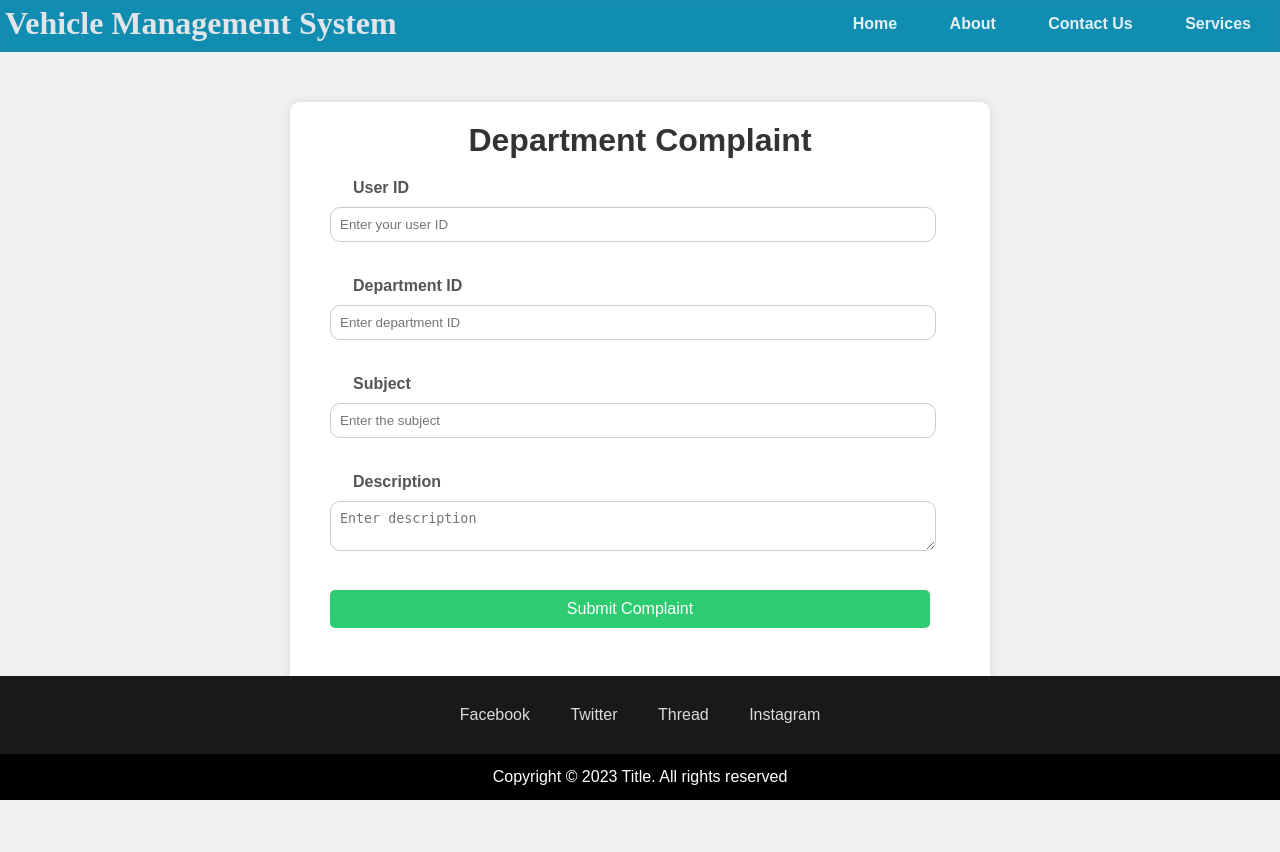
After one commit to Sudeep-naik/HiveHeaven, a Flask app: page /department_complaint in a window 1280 px wide. The commit adds this page. Run offline with Flask 3, Linux system fonts and the light colour scheme; parts of the project's set-up code (start-up, migrations or seed data) failed here and were passed over.

Commit message:
home page done ,, need to link complaints page

```diff
--- a/app.py
+++ b/app.py
@@ -6,11 +6,12 @@ app = Flask(__name__)
 
 # MySQL Configuration choose your port no and password this is a dummy thing i have set up
 app.config['SQLALCHEMY_DATABASE_URI'] = 'mysql://root:@localhost/HiveHaven'
-app.config['SQLALCHEMY_TRACK_MODIFICATIONS'] = False
+app.config['SQLALCHEMY_TRACK_MODIFICATIONS'] = True
 
 db = SQLAlchemy(app)
 app.secret_key="secret"
 
+app.config['SQLALCHEMY_ECHO'] = True
 
 
 class Apartment(db.Model):
@@ -72,6 +73,7 @@ class NeighborComplaint(db.Model):
 def index_page():
     return render_template('index.html')
 
+
 @app.route('/register',methods=['GET','POST'])
 def register():
     if request.method=='POST':
@@ -86,11 +88,13 @@ def register():
         if user_exist and user_exist.apartment_id==apartment_id:
             error="User already exist please login"
             return render_template('./register.html',error=error)
+        else:
+            user=Users(user_name=user_name,phone_no=phone_no,apartment_id=apartment_id,house_no=house_no,email=email,user_password=user_password)
+            db.session.add(user)
+            db.session.commit()
+            sucess="Registered Sucessfull Please Login"
+            return render_template('./register.html',sucess=sucess)
 
-        user=Users(user_name=user_name,phone_no=phone_no,apartment_id=apartment_id,house_no=house_no,email=email,user_password=user_password)
-        db.session.add(user)
-        db.session.commit()
-        return redirect(url_for("login"))
     all_apartments=Apartment.query.all()
     return render_template('./register.html',all_apartments=all_apartments)
 
@@ -115,18 +119,30 @@ def login():
     return render_template('/login.html')
 
 
-
-
 @app.route('/home',methods=['GET','POST'])
 def home():
     if session['user_id']:
         user_id=session['user_id']
         user=Users.query.filter_by(user_id=user_id).first()
-        personal_complaints=NeighborComplaint.query.filter_by(user_id=user_id).all()
-        department_complaints=DepartmentComplaint.query.filter_by(user_id=user_id).all()
-        complaints_on_me=NeighborComplaint.query.filter_by(neighbor_user_id=user_id)
+        personal_complaints = NeighborComplaint.query.filter_by(user_id=user_id).all()
+        department_complaints = DepartmentComplaint.query.filter_by(user_id=11).all()
+        complaints_on_me = NeighborComplaint.query.filter_by(neighbor_user_id=11).all()
+        print(user)
+        print("Personal Complaints:", personal_complaints)
+        print("Department Complaints:", department_complaints)
+        print("Complaints On Me:", complaints_on_me)
         return render_template('/home.html',user=user,personal_complaints=personal_complaints,department_complaints=department_complaints,complaints_on_me=complaints_on_me)
     return render_template('/home.html')
+
+@app.route('/personal_complaint', methods=['GET','POST'])
+def personal_complaint():
+    return render_template("/personal_complaint.html")
+
+@app.route('/department_complaint', methods=['GET','POST'])
+def department_complaint():
+    return render_template("/department_complaint.html")
+
+
 
 
 if __name__ == '__main__':
--- /dev/null
+++ b/templates/department_complaint.html
@@ -0,0 +1,262 @@
+<!DOCTYPE html>
+<html lang="en">
+<head>
+    <meta charset="UTF-8">
+    <meta name="viewport" content="width=device-width, initial-scale=1.0">
+    <title>Department Complaint</title>
+    <style>
+        /* Global Styles */
+        * {
+            margin: 0;
+            padding: 0;
+            box-sizing: border-box;
+        }
+
+        body {
+            font-family: Arial, sans-serif;
+            background-color: #f0f0f0;
+            position: relative;
+        }
+
+        /* Header Styles */
+        .header {
+            padding: 5px;
+            background-color: rgb(22 141 176);
+            position: sticky;
+            top: 0;
+            z-index: 999;
+        }
+
+        .title {
+            width: auto;
+            font-weight: bold;
+            font-family: 'Times New Roman', Times, serif;
+            display: inline-flex;
+            margin-right: auto;
+        }
+
+        nav ul li {
+            display: inline-flex;
+            flex-direction: row;
+            padding: 4px 40px;
+            padding-left: 24px;
+            padding-right: 24px;
+            justify-content: flex-end;
+            font-weight: bold;
+            color: rgba(255, 255, 255, 0.89);
+            margin-top: 6px;
+        }
+
+        .container {
+            display: flex;
+            flex-direction: row;
+            margin: auto;
+            height: 42px;
+            max-width: 1400px;
+            justify-content: flex-end;
+            color: aliceblue;
+            background-color: rgb(17 141 177 / 86%);
+        }
+
+        #register {
+            border: 2px solid white;
+            padding: 5px 20px;
+            border-radius: 20px;
+        }
+
+        nav a {
+            color: rgba(255, 255, 255, 0.878);
+            text-decoration: none;
+        }
+
+        nav a:hover {
+            color: rgb(255, 255, 255)
+        }
+
+        #register:hover {
+            background-color: white;
+            color: rgba(20, 182, 79, 0.863);
+        }
+
+        /* Main Content Styles */
+        .main-container {
+            max-width: 700px;
+            margin: 50px auto;
+            padding: 20px;
+            border-radius: 10px;
+            background-color: #fff;
+            box-shadow: 0 0 10px rgba(0, 0, 0, 0.1);
+            min-height: calc(100vh - 200px);
+        }
+
+        h1 {
+            text-align: center;
+            margin-bottom: 20px;
+            color: #333;
+        }
+
+        form {
+            display: flex;
+            flex-direction: column;
+            padding: 0 20px;
+            margin-bottom: 50px; /* Added margin bottom */
+        }
+
+        label {
+            display: block;
+            margin-bottom: 10px;
+            font-weight: bold;
+            color: #555;
+            margin-left: 23px;
+        }
+
+        input[type="text"],
+        input[type="tel"],
+        input[type="email"],
+        input[type="password"],
+        select,
+        textarea {
+            width: calc(100% - 14px);
+            padding: 9px;
+            margin-bottom: 15px;
+            border: 1px solid #ccc;
+            border-radius: 10px;
+            transition: border-color 0.3s;
+        }
+
+        input[type="submit"] {
+            width: calc(100% - 20px);
+            padding: 10px;
+            border: none;
+            border-radius: 5px;
+            background-color: #2ecc71;
+            color: #fff;
+            font-size: 16px;
+            cursor: pointer;
+            transition: background-color 0.3s;
+        }
+
+        .form-group {
+            margin-bottom: 20px;
+        }
+
+        /* Footer Styles */
+        .footer {
+            background-color: black;
+            color: white;
+            position: fixed;
+            bottom: 0;
+            left: 0;
+            right: 0;
+            z-index: 999; /* Added z-index */
+        }
+
+        .list a {
+            text-decoration: none;
+            color: rgba(255, 255, 255, 0.849);
+            padding: 8px;
+            margin: 10px;
+        }
+
+        .list a:hover {
+            color: white;
+        }
+
+        .social {
+            display: flex;
+            flex-direction: row;
+            justify-content: center;
+            padding: 30px 18px;
+            margin: 0px;
+            background-color: rgb(26, 25, 25);
+        }
+
+        .copyright {
+            padding: 14px;
+            display: flex;
+            flex-direction: row;
+            justify-content: center;
+        }
+
+        /* Adjusting footer position */
+        body {
+            padding-bottom: 100px; /* Added padding bottom equal to footer height */
+        }
+    </style>
+</head>
+<body>
+<header class="header">
+    <div class="container">
+        <div class="title">
+            <h1 style="color: rgb(223, 229, 232)">Vehicle Management System</h1>
+        </div>
+        <nav class="navigation">
+            <ul>
+                <li><a href="#">Home</a></li>
+                <li><a href="#">About</a></li>
+                <li><a href="#">Contact Us</a></li>
+                <li><a href="#">Services</a></li>
+            </ul>
+        </nav>
+    </div>
+</header>
+<div class="main-container">
+    <h1>Department Complaint</h1>
+    <form action="/submit_department_complaint" method="post">
+        <div class="form-group">
+            <label for="user_id">User ID</label>
+            <input
+                    type="text"
+                    id="user_id"
+                    name="user_id"
+                    placeholder="Enter your user ID"
+                    required
+            />
+        </div>
+        <div class="form-group">
+            <label for="department_id">Department ID</label>
+            <input
+                    type="text"
+                    id="department_id"
+                    name="department_id"
+                    placeholder="Enter department ID"
+                    required
+            />
+        </div>
+        <div class="form-group">
+            <label for="subject">Subject</label>
+            <input
+                    type="text"
+                    id="subject"
+                    name="subject"
+                    placeholder="Enter the subject"
+                    required
+            />
+        </div>
+        <div class="form-group">
+            <label for="description">Description</label>
+            <textarea
+                    id="description"
+                    name="description"
+                    placeholder="Enter description"
+                    required
+            ></textarea>
+        </div>
+        <input type="submit" value="Submit Complaint" />
+    </form>
+</div>
+<footer class="footer">
+    <div class="social">
+        <div class="list">
+            <a href="#">Facebook</a>
+            <a href="#">Twitter</a>
+            <a href="#">Thread</a>
+            <a href="#">Instagram</a>
+        </div>
+    </div>
+    <div class="copyright">
+        <p>Copyright © 2023 Title. All rights reserved</p>
+    </div>
+</footer>
+</body>
+</html>
--- a/templates/register.html
+++ b/templates/register.html
@@ -250,7 +250,11 @@
                 {{ error }}
             </div>
             {% endif %}
-
+            {% if sucess|length != 0 %}
+            <div class="alert" style="color: red;">
+                {{ sucess }}
+            </div>
+            {% endif %}
             <input type="submit" value="Register">
         </form>
     </div>
```
Also changed, not shown: min-project database.sql (+31 -4 lines), templates/home.html (+99 -124 lines), templates/personal_complaint.html (added).
